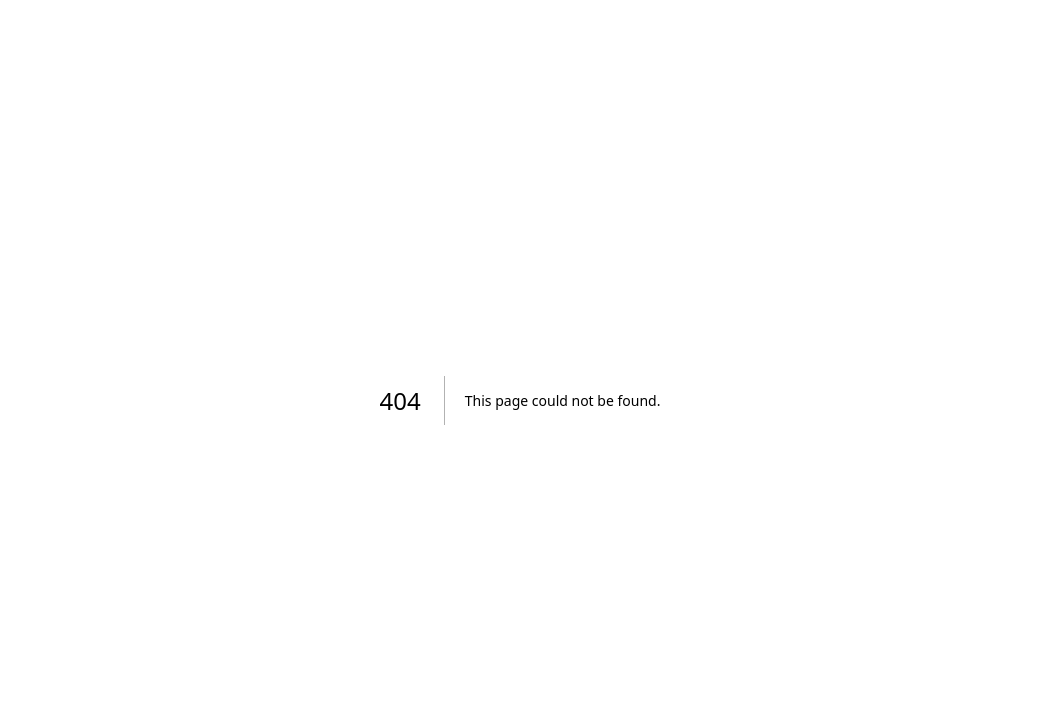
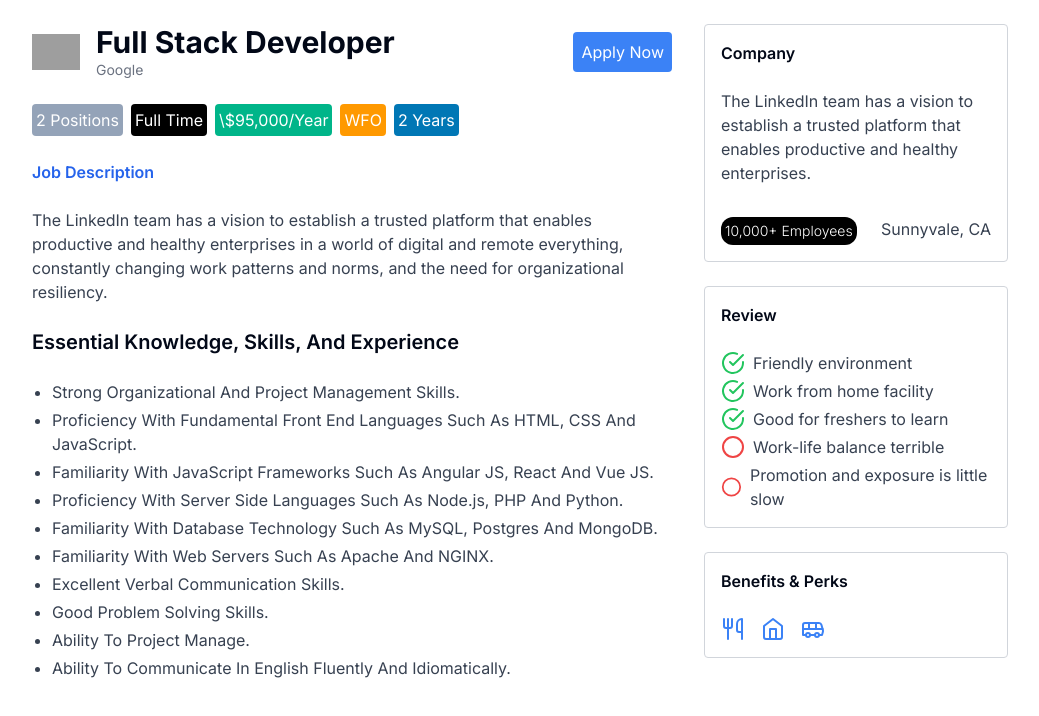
Before and after one commit to YASH-RAJ-HANS/jobs.com_frontend, a Next.js app: page /Dashboard in a window 1280 px wide. Before the commit this address had no page. Shown: the top 716 px of the page, without its empty margins (120-1159 px from the left). Built offline with nearby package versions, Linux system fonts and the light colour scheme; grey boxes are pictures that could not be loaded.

Commit message:
jobdetail-section

```diff
--- /dev/null
+++ b/src/app/Dashboard/page.js
@@ -0,0 +1,10 @@
+import JobDetail from "@/components/JobDetail";
+import React from "react";
+
+export default function page() {
+  return (
+    <div className="w-[80%] m-auto">
+      <JobDetail />
+    </div>
+  );
+}
--- /dev/null
+++ b/src/components/JobDetail.js
@@ -0,0 +1,274 @@
+import { Button } from "@/components/ui/Button";
+import { Badge } from "@/components/ui/badge";
+import Link from "next/link";
+import {
+  CardTitle,
+  CardHeader,
+  CardContent,
+  CardFooter,
+  Card,
+} from "@/components/ui/card";
+
+export default function JobDetail() {
+  return (
+    <div className="bg-white p-6">
+      <div className="grid grid-cols-3 gap-8">
+        <div className="col-span-2 space-y-6">
+          <div className="flex items-center justify-between">
+            <div className="flex items-center space-x-4">
+              <img
+                alt="Company Logo"
+                className="h-12 w-12 object-contain"
+                src="https://1000logos.net/wp-content/uploads/2016/11/New-Google-Logo.jpg"
+              />
+              <div>
+                <h1 className="text-3xl font-bold">Full Stack Developer</h1>
+                <p className="text-sm text-gray-500">Google</p>
+              </div>
+            </div>
+            <Button className="bg-blue-500 text-white p-2 rounded-sm">
+              Apply Now
+            </Button>
+          </div>
+          <div className="flex items-center space-x-2">
+            <Badge
+              variant="secondary"
+              className="bg-slate-400 text-white p-1 rounded-sm"
+            >
+              2 Positions
+            </Badge>
+            <Badge
+              variant="default"
+              className="bg-black text-white p-1 rounded-sm"
+            >
+              Full Time
+            </Badge>
+            <Badge className="bg-[#00B589] text-white p-1 rounded-sm">
+              \$95,000/Year
+            </Badge>
+            <Badge className="bg-[#FF9900] text-white p-1 rounded-sm">
+              WFO
+            </Badge>
+            <Badge className="bg-[#0077B5] text-white p-1 rounded-sm">
+              2 Years
+            </Badge>
+          </div>
+
+          <p className="text-blue-600 font-semibold  ">Job Description</p>
+
+          <p className="text-gray-700">
+            The LinkedIn team has a vision to establish a trusted platform that
+            enables productive and healthy enterprises in a world of digital and
+            remote everything, constantly changing work patterns and norms, and
+            the need for organizational resiliency.
+          </p>
+          <h2 className="text-xl font-semibold">
+            Essential Knowledge, Skills, And Experience
+          </h2>
+          <ul className="list-disc pl-5 space-y-1 text-gray-700">
+            <li>Strong Organizational And Project Management Skills.</li>
+            <li>
+              Proficiency With Fundamental Front End Languages Such As HTML, CSS
+              And JavaScript.
+            </li>
+            <li>
+              Familiarity With JavaScript Frameworks Such As Angular JS, React
+              And Vue JS.
+            </li>
+            <li>
+              Proficiency With Server Side Languages Such As Node.js, PHP And
+              Python.
+            </li>
+            <li>
+              Familiarity With Database Technology Such As MySQL, Postgres And
+              MongoDB.
+            </li>
+            <li>Familiarity With Web Servers Such As Apache And NGINX.</li>
+            <li>Excellent Verbal Communication Skills.</li>
+            <li>Good Problem Solving Skills.</li>
+            <li>Ability To Project Manage.</li>
+            <li>
+              Ability To Communicate In English Fluently And Idiomatically.
+            </li>
+          </ul>
+        </div>
+        <div className="space-y-6">
+          <Card className="w-full border border-gray-300 p-4 rounded-sm">
+            <CardHeader>
+              <CardTitle className="font-semibold mb-6">Company</CardTitle>
+            </CardHeader>
+            <CardContent>
+              <p className="text-gray-700 mb-8">
+                The LinkedIn team has a vision to establish a trusted platform
+                that enables productive and healthy enterprises.
+              </p>
+            </CardContent>
+            <CardFooter className="flex justify-between">
+              <Badge
+                variant="default"
+                className="bg-black text-white p-1 rounded-xl font-light text-sm"
+              >
+                10,000+ Employees
+              </Badge>
+              <p className="text-gray-700">Sunnyvale, CA</p>
+            </CardFooter>
+          </Card>
+          <Card className="w-full border border-gray-300 p-4 rounded-sm">
+            <CardHeader>
+              <CardTitle className="font-semibold mb-6">Review</CardTitle>
+            </CardHeader>
+            <CardContent>
+              <ul className="list-none space-y-1">
+                <li className="flex items-center space-x-2">
+                  <CheckCircleIcon className="text-green-500" />
+                  <span className="text-gray-700">Friendly environment</span>
+                </li>
+                <li className="flex items-center space-x-2">
+                  <CheckCircleIcon className="text-green-500" />
+                  <span className="text-gray-700">Work from home facility</span>
+                </li>
+                <li className="flex items-center space-x-2">
+                  <CheckCircleIcon className="text-green-500" />
+                  <span className="text-gray-700">
+                    Good for freshers to learn
+                  </span>
+                </li>
+                <li className="flex items-center space-x-2">
+                  <CircleIcon className="text-red-500" />
+                  <span className="text-gray-700">
+                    Work-life balance terrible
+                  </span>
+                </li>
+                <li className="flex items-center space-x-2">
+                  <CircleIcon className="text-red-500" />
+                  <span className="text-gray-700">
+                    Promotion and exposure is little slow
+                  </span>
+                </li>
+              </ul>
+            </CardContent>
+          </Card>
+          <Card className="w-full border border-gray-300 p-4 rounded-sm">
+            <CardHeader>
+              <CardTitle className="font-semibold mb-6">
+                Benefits & Perks
+              </CardTitle>
+            </CardHeader>
+            <CardContent>
+              <div className="flex items-center space-x-4">
+                <UtensilsIcon className="text-blue-500" />
+                <HomeIcon className="text-blue-500" />
+                <BusIcon className="text-blue-500" />
+              </div>
+            </CardContent>
+          </Card>
+        </div>
+      </div>
+    </div>
+  );
+}
+
+function BusIcon(props) {
+  return (
+    <svg
+      {...props}
+      xmlns="http://www.w3.org/2000/svg"
+      width="24"
+      height="24"
+      viewBox="0 0 24 24"
+      fill="none"
+      stroke="currentColor"
+      strokeWidth="2"
+      strokeLinecap="round"
+      strokeLinejoin="round"
+    >
+      <path d="M8 6v6" />
+      <path d="M15 6v6" />
+      <path d="M2 12h19.6" />
+      <path d="M18 18h3s.5-1.7.8-2.8c.1-.4.2-.8.2-1.2 0-.4-.1-.8-.2-1.2l-1.4-5C20.1 6.8 19.1 6 18 6H4a2 2 0 0 0-2 2v10h3" />
+      <circle cx="7" cy="18" r="2" />
+      <path d="M9 18h5" />
+      <circle cx="16" cy="18" r="2" />
+    </svg>
+  );
+}
+
+function CheckCircleIcon(props) {
+  return (
+    <svg
+      {...props}
+      xmlns="http://www.w3.org/2000/svg"
+      width="24"
+      height="24"
+      viewBox="0 0 24 24"
+      fill="none"
+      stroke="currentColor"
+      strokeWidth="2"
+      strokeLinecap="round"
+      strokeLinejoin="round"
+    >
+      <path d="M22 11.08V12a10 10 0 1 1-5.93-9.14" />
+      <polyline points="22 4 12 14.01 9 11.01" />
+    </svg>
+  );
+}
+
+function CircleIcon(props) {
+  return (
+    <svg
+      {...props}
+      xmlns="http://www.w3.org/2000/svg"
+      width="24"
+      height="24"
+      viewBox="0 0 24 24"
+      fill="none"
+      stroke="currentColor"
+      strokeWidth="2"
+      strokeLinecap="round"
+      strokeLinejoin="round"
+    >
+      <circle cx="12" cy="12" r="10" />
+    </svg>
+  );
+}
+
+function HomeIcon(props) {
+  return (
+    <svg
+      {...props}
+      xmlns="http://www.w3.org/2000/svg"
+      width="24"
+      height="24"
+      viewBox="0 0 24 24"
+      fill="none"
+      stroke="currentColor"
+      strokeWidth="2"
+      strokeLinecap="round"
+      strokeLinejoin="round"
+    >
+      <path d="m3 9 9-7 9 7v11a2 2 0 0 1-2 2H5a2 2 0 0 1-2-2z" />
+      <polyline points="9 22 9 12 15 12 15 22" />
+    </svg>
+  );
+}
+
+function UtensilsIcon(props) {
+  return (
+    <svg
+      {...props}
+      xmlns="http://www.w3.org/2000/svg"
+      width="24"
+      height="24"
+      viewBox="0 0 24 24"
+      fill="none"
+      stroke="currentColor"
+      strokeWidth="2"
+      strokeLinecap="round"
+      strokeLinejoin="round"
+    >
+      <path d="M3 2v7c0 1.1.9 2 2 2h4a2 2 0 0 0 2-2V2" />
+      <path d="M7 2v20" />
+      <path d="M21 15V2v0a5 5 0 0 0-5 5v6c0 1.1.9 2 2 2h3Zm0 0v7" />
+    </svg>
+  );
+}
--- a/src/components/ui/card.js
+++ b/src/components/ui/card.js
@@ -20,5 +20,15 @@ const CardDescription = ({ className, children }) => {
 const CardContent = ({ children }) => {
   return <div className="card-content">{children}</div>;
 };
+const CardFooter = ({ children, className }) => {
+  return <div className={`card-footer ${className}`}>{children}</div>;
+};
 
-export { Card, CardHeader, CardTitle, CardDescription, CardContent };
+export {
+  Card,
+  CardHeader,
+  CardTitle,
+  CardDescription,
+  CardContent,
+  CardFooter,
+};
```
